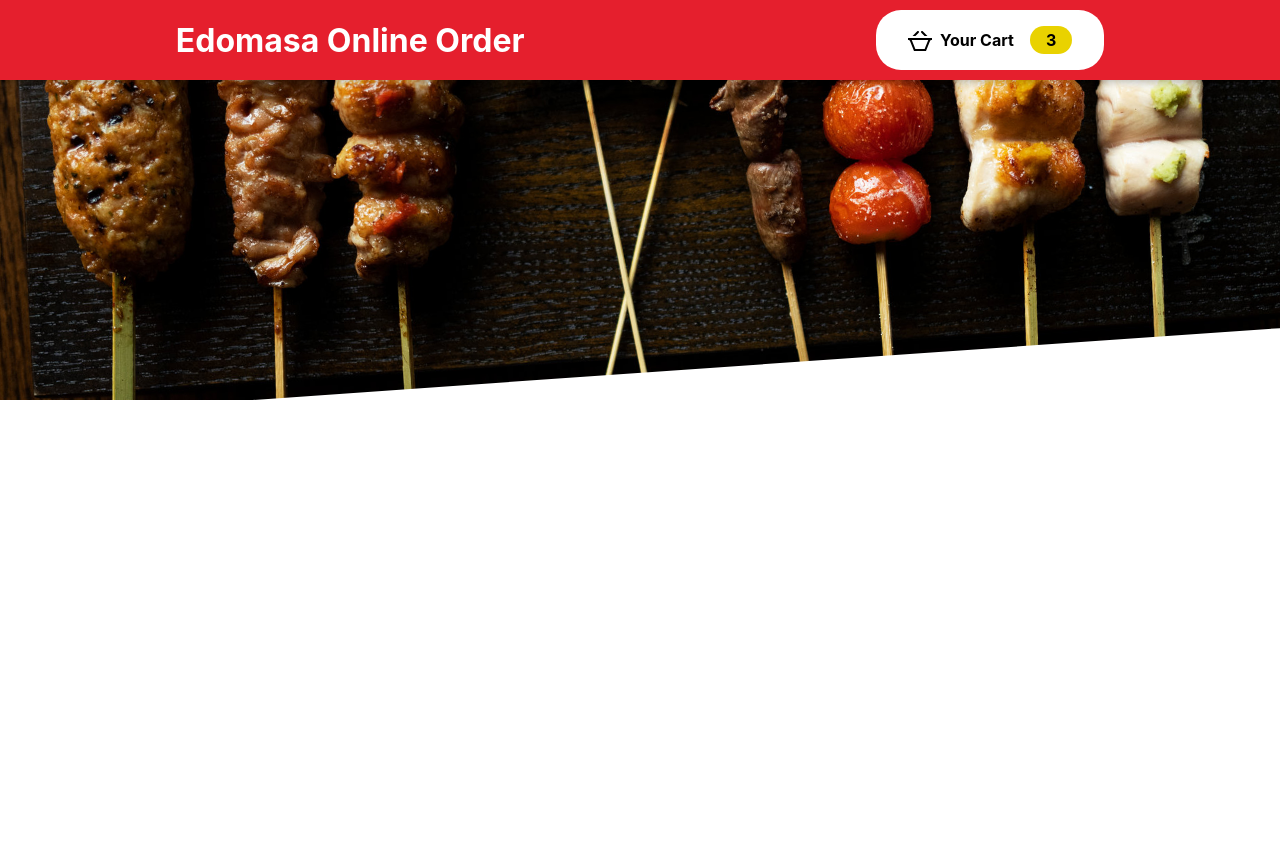
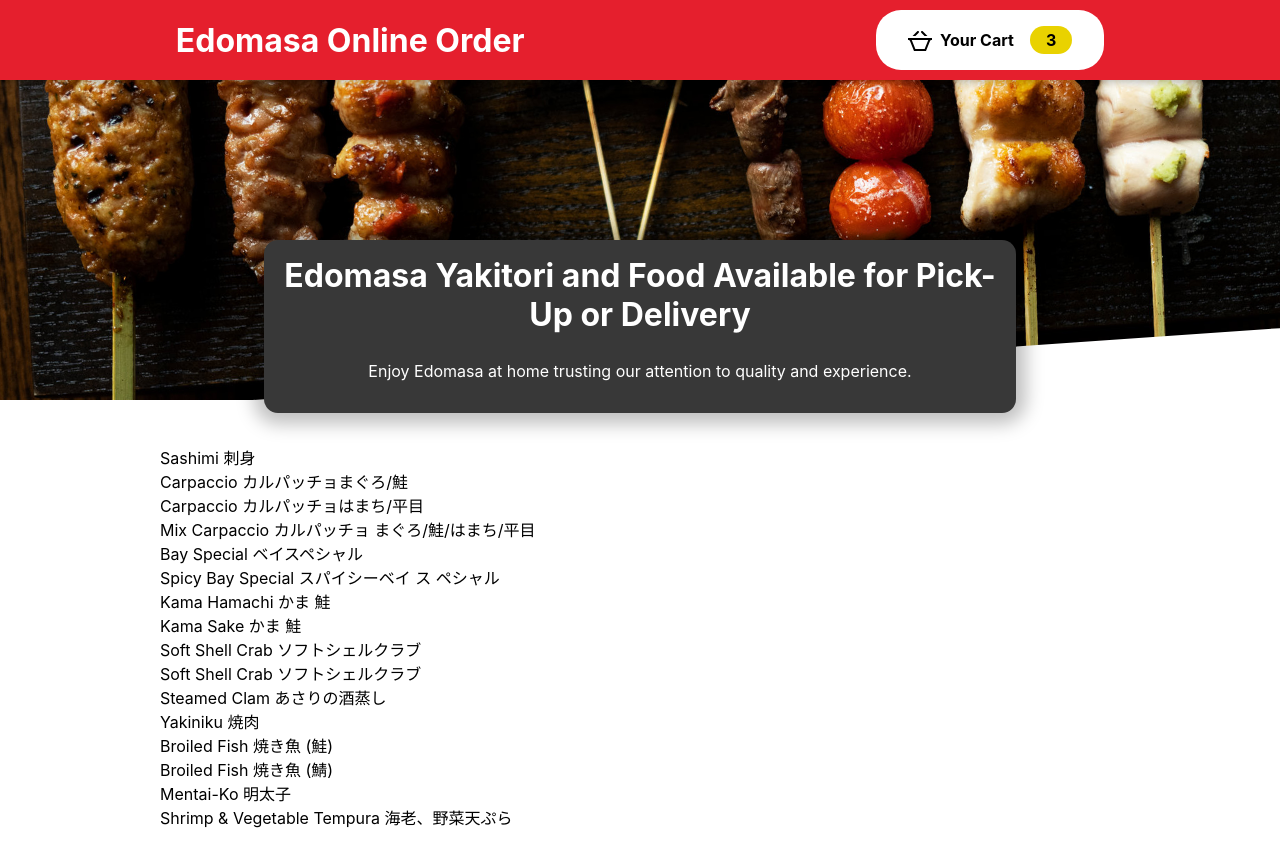
Before and after one commit to chotimmysf/edomasaonlineordering, a React (Create React App) app: page / in a window 1280 px wide. Before the commit the page ends 800 px from the top, so only its background shows below. Built offline with nearby package versions, Linux system fonts and the light colour scheme.

Commit message:
added menu items

```diff
--- a/public/index.html
+++ b/public/index.html
@@ -24,7 +24,7 @@
       work correctly both with client-side routing and a non-root public URL.
       Learn how to configure a non-root public URL by running `npm run build`.
     -->
-    <title>React App</title>
+    <title>Edomasa Online Order</title>
   </head>
   <body>
     <noscript>You need to enable JavaScript to run this app.</noscript>
--- a/src/App.js
+++ b/src/App.js
@@ -1,11 +1,15 @@
 import { Fragment } from 'react';
 import './App.css';
 import Header from './components/Layout/header';
+import Menu from './components/Menu/menu';
 
 function App() {
   return (
     <Fragment>
      <Header />
+     <main>
+      <Menu />
+     </main>
     </Fragment>
   );
 }
--- /dev/null
+++ b/src/components/Menu/availableMenuItems.js
@@ -0,0 +1,14 @@
+import MENU_ITEMS from "./menuItems";
+import classes from './availableMenuItems.module.css';
+
+const AvailableMenuItems = () => {
+    const listOfMenuItems = MENU_ITEMS.map((item) => <li>{item.name}</li>);
+
+    return <section className={classes.items}>
+        <ul>
+            {listOfMenuItems}
+        </ul>
+    </section>
+};
+
+export default AvailableMenuItems;
--- /dev/null
+++ b/src/components/Menu/availableMenuItems.module.css
@@ -0,0 +1,24 @@
+.items {
+    max-width: 60rem;
+    width: 90%;
+    margin: 2rem auto;
+    animation: meals-appear 1s ease-out forwards;
+  }
+
+  .items ul {
+    list-style: none;
+    margin: 0;
+    padding: 0;
+  }
+
+  @keyframes meals-appear {
+    from {
+      opacity: 0;
+      transform: translateY(3rem);
+    }
+
+    to {
+      opacity: 1;
+      transform: translateY(0);
+    }
+  }
--- /dev/null
+++ b/src/components/Menu/menu.js
@@ -0,0 +1,14 @@
+import { Fragment } from "react";
+import MenuSummary from "./menuSummary";
+import AvailableMenuItems from "./availableMenuItems";
+
+const Menu = () => {
+    return (
+    <Fragment>
+        <MenuSummary />
+        <AvailableMenuItems />
+    </Fragment>
+    );
+};
+
+export default Menu;
--- /dev/null
+++ b/src/components/Menu/menuItems.js
@@ -0,0 +1,116 @@
+const MENU_ITEMS = [
+    {
+        id: 'm1',
+        type: 'Appetizer',
+        name: 'Sashimi 刺身',
+        description: `Tuna, Yellowtail, Salmon. Everyone's favorite`,
+        price: 17.25,
+    },
+    {
+        id: 'm2',
+        type: 'Appetizer',
+        name: 'Carpaccio カルパッチョまぐろ/鮭',
+        description: 'Tuna or Salmon',
+        price: 18.50,
+    },
+    {
+        id: 'm3',
+        type: 'Appetizer',
+        name: 'Carpaccio カルパッチョはまち/平目',
+        description: 'Yellowtail or Halibut',
+        price: 19.50,
+    },
+    {
+        id: 'm4',
+        type: 'Appetizer',
+        name: 'Mix Carpaccio カルパッチョ まぐろ/鮭/はまち/平目',
+        description: 'Tuna, Salmon, Yellowtail and Halibut (2 pieces each)',
+        price: 20.50,
+    },
+    {
+        id: 'm5',
+        type: 'Appetizer',
+        name: 'Bay Special ベイスペシャル',
+        description: 'Scallop, Shrimp, 2 kinds of fish w/ Special Sauce',
+        price: 14.50,
+    },
+    {
+        id: 'm6',
+        type: 'Appetizer',
+        name: 'Spicy Bay Special スパイシーベイ ス ペシャル',
+        description: 'Scallop, Shrimp, 2 kinds of fish w/ Spicy Sauce',
+        price: 15.50,
+    },
+    {
+        id: 'm7',
+        type: 'Appetizer',
+        name: 'Kama Hamachi かま 鮭',
+        description: 'Broiled Yellowtail Cheek (1 piece)',
+        price: 17.50,
+    },
+    {
+        id: 'm8',
+        type: 'Appetizer',
+        name: 'Kama Sake かま 鮭',
+        description: 'Broiled Salmon Cheek (1 piece)',
+        price: 12,
+    },
+    {
+        id: 'm9',
+        type: 'Appetizer',
+        name: 'Soft Shell Crab ソフトシェルクラブ',
+        description: 'Deep fried soft shell crab (1 piece)',
+        price: 10.75,
+    },
+    {
+        id: 'm10',
+        type: 'Appetizer',
+        name: 'Soft Shell Crab ソフトシェルクラブ',
+        description: 'Deep fried soft shell crab (2 pieces)',
+        price: 16,
+    },
+    {
+        id: 'm11',
+        type: 'Appetizer',
+        name: 'Steamed Clam あさりの酒蒸し',
+        description: 'Sake-steamed clam in broth',
+        price: 16,
+    },
+    {
+        id: 'm12',
+        type: 'Appetizer',
+        name: 'Yakiniku 焼肉',
+        description: 'Japanese-Korean Style B.B.Q. Beef',
+        price: 12.50,
+    },
+    {
+        id: 'm13',
+        type: 'Appetizer',
+        name: 'Broiled Fish 焼き魚 (鮭)',
+        description: 'Broiled Salmon',
+        price: 12.00,
+    },
+    {
+        id: 'm14',
+        type: 'Appetizer',
+        name: 'Broiled Fish 焼き魚 (鯖)',
+        description: 'Broiled Japanese Mackerel',
+        price: 12.00,
+    },
+    {
+        id: 'm15',
+        type: 'Appetizer',
+        name: 'Mentai-Ko 明太子',
+        description: 'Spicy Cod Roe',
+        price: 11.50,
+    },
+    {
+        id: 'm16',
+        type: 'Appetizer',
+        name: 'Shrimp & Vegetable Tempura 海老、野菜天ぷら',
+        description: 'Shrimp Tempura (4 pieces) and Vegetable Tempura (6 pieces)',
+        price: 13.5,
+    },
+]
+
+export default MENU_ITEMS;
--- /dev/null
+++ b/src/components/Menu/menuSummary.js
@@ -0,0 +1,12 @@
+import classes from './menuSummary.module.css';
+
+const MenuSummary = () => {
+    return (
+        <section className={classes.summary}>
+            <h2>Edomasa Yakitori and Food Available for Pick-Up or Delivery</h2>
+            <p>Enjoy Edomasa at home trusting our attention to quality and experience.</p>
+        </section>
+    )
+}
+
+export default MenuSummary;
--- /dev/null
+++ b/src/components/Menu/menuSummary.module.css
@@ -0,0 +1,18 @@
+.summary {
+    text-align: center;
+    max-width: 45rem;
+    width: 90%;
+    margin: auto;
+    margin-top: -10rem;
+    position: relative;
+    background-color: #383838;
+    color: white;
+    border-radius: 14px;
+    padding: 1rem;
+    box-shadow: 0 1px 18px 10px rgba(0, 0, 0, 0.25);
+  }
+
+  .summary h2 {
+    font-size: 2rem;
+    margin-top: 0;
+  }
```
